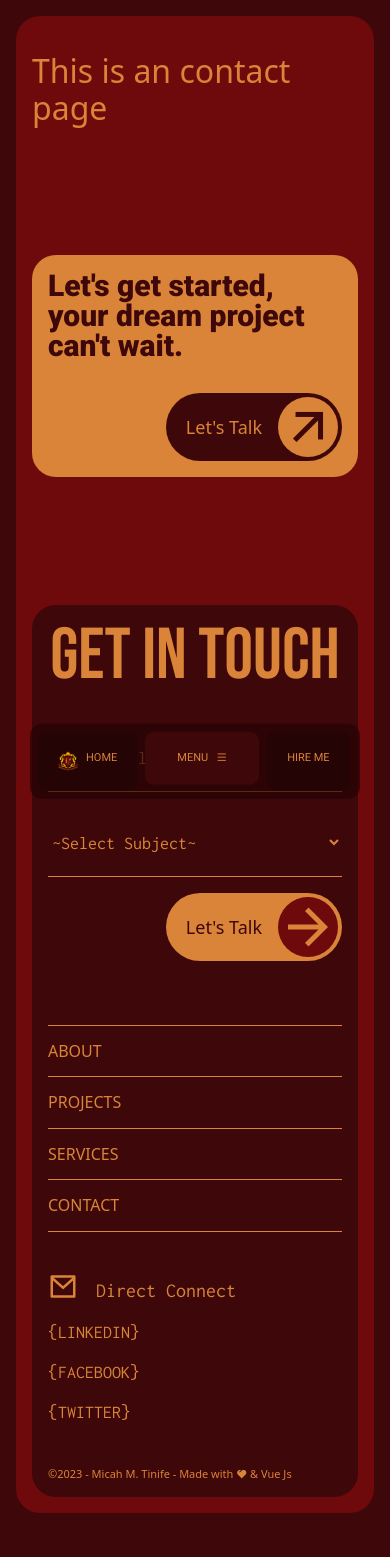
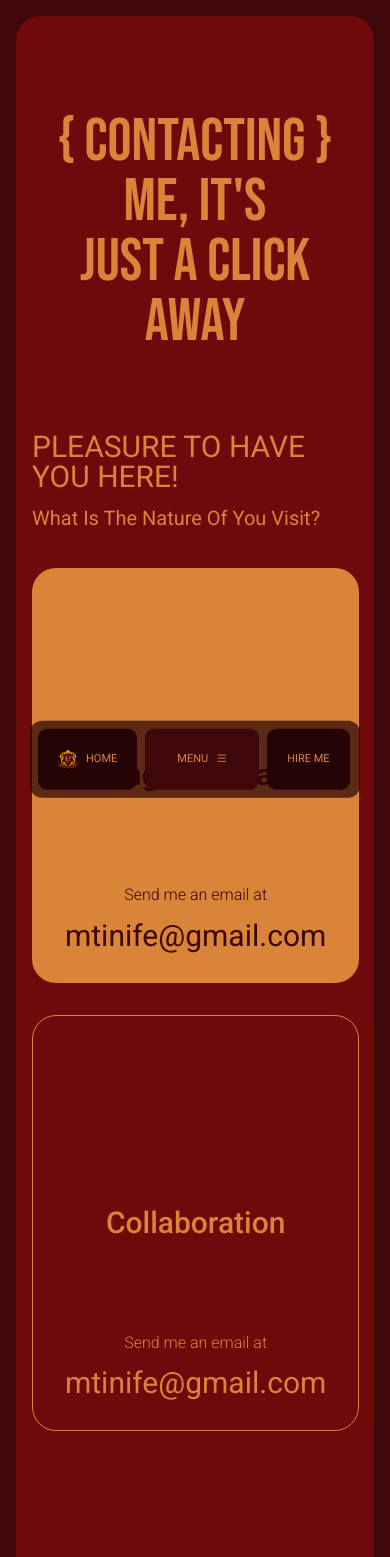
Before and after one commit to mtinife/portfolio, a Vue app in the folder vue-portfolio/: page /contact in a window 390 px wide. Shown: the top 1557 px of the page. Before the commit the page ends 1529 px from the top, so only its background shows below. Built offline with nearby package versions, Linux system fonts and the light colour scheme; a web font is replaced by a local one.

Commit message:
added styles to services and projects page

```diff
--- a/vue-portfolio/package.json
+++ b/vue-portfolio/package.json
@@ -27,7 +27,7 @@
     "eslint": "^7.32.0",
     "eslint-config-prettier": "^8.3.0",
     "eslint-plugin-prettier": "^4.0.0",
-    "eslint-plugin-vue": "^8.0.3",
+    "eslint-plugin-vue": "^8.7.1",
     "postcss": "^8.4.31",
     "prettier": "^2.4.1",
     "tailwindcss": "^3.3.3"
--- /dev/null
+++ b/vue-portfolio/src/components/AccordionPanel.vue
@@ -0,0 +1,22 @@
+<script setup>
+import { ref } from "vue";
+
+const props = defineProps({
+  title: { type: String, required: true },
+  ariaTitle: { type: String, required: true },
+});
+
+const showPanel = ref(false);
+
+const togglePanel = (event) => {
+  showPanel.value = !showPanel.value;
+};
+</script>
+<template>
+  <div class="panel">
+    <button @click.prevent="togglePanel">{{ title }}</button>
+    <div v-if="showPanel" class="content">
+      <slot></slot>
+    </div>
+  </div>
+</template>
--- a/vue-portfolio/src/components/navbar-small.vue
+++ b/vue-portfolio/src/components/navbar-small.vue
@@ -14,48 +14,54 @@ export default {
   <div
     class="w-[30em] fixed z-50 bottom-2 left-[50%] my-0 mx-auto font-robo uppercase flex translate-x-[-50%] translate-y-[-50%] bg-ra-trans p-2 rounded-sm gap-2 text-[11px]"
   >
-    <router-link to="/" class="bg-ra-darker flex gap-2 p-5 rounded-[9px]">
+    <router-link
+      to="/"
+      class="bg-ra-darker flex items-center gap-2 p-5 rounded-[9px]"
+    >
       <img src="../assets/mylogo.png" class="w-5" />
       <span>home</span>
     </router-link>
     <nav relative>
       <button
+        class="py-6 px-8 bg-ra-dark rounded-[9px] gap-2 uppercase flex justify-center"
         @click="toggleMenu()"
-        class="p-5 px-8 bg-ra-dark rounded-[9px] gap-2 uppercase flex"
       >
         menu
-        <i class="ri-menu-line" v-if="isNotHidden"></i>
-        <i class="ri-close-line" v-if="isHidden"></i>
+        <i v-if="isNotHidden" class="ri-menu-line"></i>
+        <i v-if="isHidden" class="ri-close-line"></i>
       </button>
       <ul
+        v-if="isHidden"
         role="list"
-        class="absolute top-[-253%] left-[54%] p-2 bg-ra-trans rounded-[9px] grid gap-1 translate-x-[-54%]"
-        v-if="isHidden"
+        class="absolute top-[-227%] left-[54%] p-2 bg-ra-trans rounded-[9px] grid gap-1 translate-x-[-54%]"
       >
         <li
-          class="px-5 py-3 rounded-[6px] bg-ra-dark hover:bg-ra-gold hover:text-ra-dark"
+          class="px-6 py-3 rounded-[6px] bg-ra-dark hover:bg-ra-gold hover:text-ra-dark"
         >
           <router-link to="/about">about</router-link>
         </li>
         <li
-          class="px-5 py-3 rounded-[6px] bg-ra-dark hover:bg-ra-gold hover:text-ra-dark"
+          class="px-6 py-3 rounded-[6px] bg-ra-dark hover:bg-ra-gold hover:text-ra-dark"
         >
           <router-link to="/projects">projects</router-link>
         </li>
         <li
-          class="px-5 py-3 rounded-[6px] bg-ra-dark hover:bg-ra-gold hover:text-ra-dark"
+          class="px-6 py-3 rounded-[6px] bg-ra-dark hover:bg-ra-gold hover:text-ra-dark"
         >
           <router-link to="/services">services</router-link>
         </li>
         <li
-          class="px-5 py-3 rounded-[6px] bg-ra-dark hover:bg-ra-gold hover:text-ra-dark"
+          class="px-6 py-3 rounded-[6px] bg-ra-dark hover:bg-ra-gold hover:text-ra-dark"
         >
           <router-link to="/contact">contact</router-link>
         </li>
       </ul>
     </nav>
-    <router-link to="/contact" class="bg-ra-darker flex gap-2 p-5 rounded-[9px]"
-      >Hire me
+    <router-link
+      to="/contact"
+      class="bg-ra-darker flex items-center gap-2 p-5 rounded-[9px]"
+    >
+      Hire me
     </router-link>
   </div>
 </template>
--- a/vue-portfolio/src/views/AboutView.vue
+++ b/vue-portfolio/src/views/AboutView.vue
@@ -9,7 +9,7 @@ export default {
 </script>
 <template>
   <section class="">
-    <section class="p-10 xl:p-16">
+    <section class="p-10 m-0 xl:p-16">
       <h1 class="font-bebas text-md text-center xl:text-lx xl:leading-[0.9em]">
         a *solution* to the
         <s>problems</s>
--- a/vue-portfolio/src/views/ContactView.vue
+++ b/vue-portfolio/src/views/ContactView.vue
@@ -1,5 +1,35 @@
 <template>
-  <div class="contact">
-    <h1>This is an contact page</h1>
-  </div>
+  <section class="">
+    <section class="py-10 px-4 m-0 xl:p-16">
+      <h1 class="font-bebas text-md text-center xl:text-lx">
+        { contacting } me, it's<br />
+        just a click away
+      </h1>
+    </section>
+    <section>
+      <h6 class="font-robo text-sx uppercase">pleasure to have you here!</h6>
+      <h6 class="font-robo text-sm pt-4 capitalize">
+        what is the nature of you visit?
+      </h6>
+      <div class="grid gap-8 pt-10 text-center font-robo md:grid-cols-2">
+        <a
+          href="#"
+          class="grid px-8 pt-48 pb-8 rounded-md bg-ra-gold text-ra-dark"
+        >
+          <span class="font-medium capitalize text-sx md:text-md">
+            hiring & contacts
+          </span>
+          <span class="font-light pt-24">Send me an email at</span>
+          <span class="pt-4 font-normal text-sx">mtinife@gmail.com</span>
+        </a>
+        <a href="#" class="grid px-8 pt-48 pb-8 border rounded-md">
+          <span class="font-medium capitalize text-sx md:text-md">
+            collaboration
+          </span>
+          <span class="font-light pt-24">Send me an email at</span>
+          <span class="pt-4 font-normal text-sx">mtinife@gmail.com</span>
+        </a>
+      </div>
+    </section>
+  </section>
 </template>
--- a/vue-portfolio/src/views/HomeView.vue
+++ b/vue-portfolio/src/views/HomeView.vue
@@ -4,14 +4,28 @@ import MyProcess from "../components/my-process.vue";
 <template>
   <section class="">
     <section class="xl:flex xl:flex-row">
-      <h1 class="font-bebas text-ra-gold text-md md:text-base xl:basis-4/6">
+      <h1
+        class="font-bebas text-ra-gold md:m-0 text-md md:text-base xl:basis-4/6"
+      >
         I <span class="font-vibes">Design</span> &
         <br />
         { Develop } Software Applications.
       </h1>
       <div class="xl:basis-2/6">
         <div class="relative">
-          <span class="home-quotation">&#10078;</span>
+          <span class="home-quotation">
+            <svg
+              fill="#3E0709"
+              width="100px"
+              height="100px"
+              viewBox="0 0 24 24"
+              xmlns="http://www.w3.org/2000/svg"
+            >
+              <path
+                d="m21.95 8.721-.025-.168-.026.006A4.5 4.5 0 1 0 17.5 14c.223 0 .437-.034.65-.065-.069.232-.14.468-.254.68-.114.308-.292.575-.469.844-.148.291-.409.488-.601.737-.201.242-.475.403-.692.604-.213.21-.492.315-.714.463-.232.133-.434.28-.65.35l-.539.222-.474.197.484 1.939.597-.144c.191-.048.424-.104.689-.171.271-.05.56-.187.882-.312.317-.143.686-.238 1.028-.467.344-.218.741-.4 1.091-.692.339-.301.748-.562 1.05-.944.33-.358.656-.734.909-1.162.293-.408.492-.856.702-1.299.19-.443.343-.896.468-1.336.237-.882.343-1.72.384-2.437.034-.718.014-1.315-.028-1.747a7.028 7.028 0 0 0-.063-.539zm-11 0-.025-.168-.026.006A4.5 4.5 0 1 0 6.5 14c.223 0 .437-.034.65-.065-.069.232-.14.468-.254.68-.114.308-.292.575-.469.844-.148.291-.409.488-.601.737-.201.242-.475.403-.692.604-.213.21-.492.315-.714.463-.232.133-.434.28-.65.35l-.539.222c-.301.123-.473.195-.473.195l.484 1.939.597-.144c.191-.048.424-.104.689-.171.271-.05.56-.187.882-.312.317-.143.686-.238 1.028-.467.344-.218.741-.4 1.091-.692.339-.301.748-.562 1.05-.944.33-.358.656-.734.909-1.162.293-.408.492-.856.702-1.299.19-.443.343-.896.468-1.336.237-.882.343-1.72.384-2.437.034-.718.014-1.315-.028-1.747a7.571 7.571 0 0 0-.064-.537z"
+              />
+            </svg>
+          </span>
           <p class="font-incon text-sm absolute top-0 z-0">
             The graveyard is the richest place on earth, because it is here that
             you will find all the hopes and dreams that were never
@@ -35,7 +49,7 @@ import MyProcess from "../components/my-process.vue";
             is client centered, making sure my clients are taking care of in a
             wide range of areas.
           </p>
-          <p class="font-robo font-thin py-16 text-xs md:text-sx">
+          <p class="font-robo font-thin py-16 leading-6 text-xs md:text-sx">
             I found that clients needed more than just good software and
             applications; they need someone that understands their projects and
             can grow with their project.
@@ -46,7 +60,7 @@ import MyProcess from "../components/my-process.vue";
             to="/services"
             class="py-3 px-8 border border-ra-gold text-center hover:bg-ra-dark hover:border-ra-dark"
           >
-            Service
+            What I offer
           </router-link>
         </div>
       </div>
--- a/vue-portfolio/src/views/ProjectsView.vue
+++ b/vue-portfolio/src/views/ProjectsView.vue
@@ -1,6 +1,6 @@
 <template>
   <section class="">
-    <section class="p-10 xl:p-16">
+    <section class="p-10 m-0 xl:p-16">
       <h1 class="font-bebas text-md text-center xl:text-lx">
         the project
         <span class="text-[18px]">[7]</span>
--- a/vue-portfolio/src/views/ServicesView.vue
+++ b/vue-portfolio/src/views/ServicesView.vue
@@ -3,7 +3,7 @@ import MyProcess from "../components/my-process.vue";
 </script>
 <template>
   <section class="">
-    <section class="p-10 xl:p-16">
+    <section class="p-10 m-0 xl:p-16">
       <h1 class="font-bebas text-md text-center xl:text-lx">
         how i <u>work</u> so<br />
         <s>you don't have to</s>
```
Also changed, not shown: vue-portfolio/.eslintrc.js, 1 other file (tests, documents, lock files or other folders).
